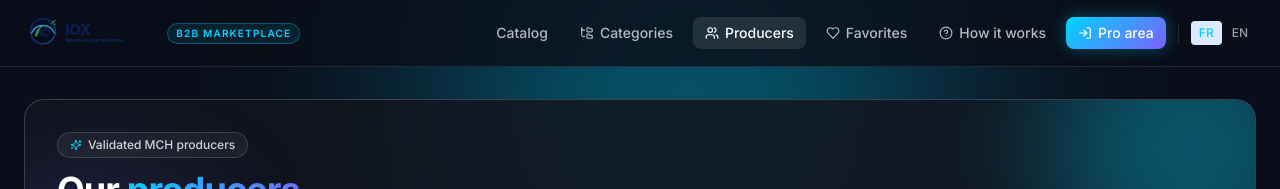
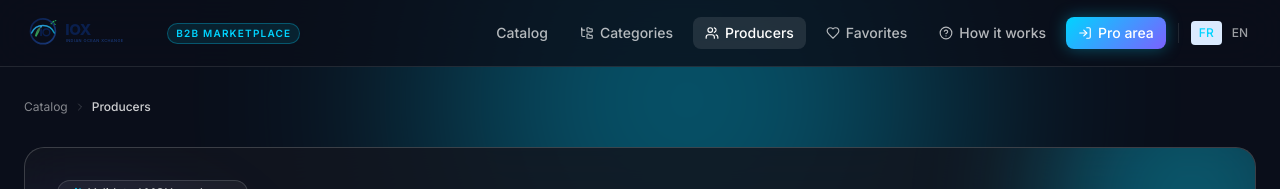
Before and after one commit to capnumerique976-cmyk/iox, a Next.js app in the folder apps/frontend/: page /marketplace/sellers in a window 1280 px wide. Shown: the top 189 px of the page. Built offline with nearby package versions, Linux system fonts and the light colour scheme; no server answers.

Commit message:
feat(ux): BREADCRUMBS-SHARE — add breadcrumbs + share button across marketplace
- Sellers index: breadcrumb (Catalogue > Producteurs)
- Seller detail: ShareButton for social sharing
- How it works: breadcrumb (Catalogue > Comment ça marche)

Co-Authored-By: Claude Opus 4.7 <noreply@anthropic.com>

```diff
--- a/apps/frontend/src/app/marketplace/how-it-works/page.tsx
+++ b/apps/frontend/src/app/marketplace/how-it-works/page.tsx
@@ -1,6 +1,6 @@
 import type { Metadata } from 'next';
 import Link from 'next/link';
-import { Search, MessageSquare, Handshake, ShieldCheck, ArrowRight, CheckCircle2 } from 'lucide-react';
+import { ChevronRight, Search, MessageSquare, Handshake, ShieldCheck, ArrowRight, CheckCircle2 } from 'lucide-react';
 import { getTranslations } from 'next-intl/server';
 
 export const metadata: Metadata = {
@@ -24,9 +24,20 @@ const STEP_COLORS = [
  */
 export default async function HowItWorksPage() {
   const t = await getTranslations('howItWorks');
+  const tNav = await getTranslations('nav');
+  const tCommon = await getTranslations('common');
 
   return (
     <div className="mx-auto max-w-4xl space-y-12 px-4 py-8">
+      {/* Breadcrumb */}
+      <nav aria-label={tCommon('breadcrumb.label')} className="flex items-center gap-1.5 text-xs text-white/50">
+        <Link href="/marketplace" className="transition-colors hover:text-[#00D4FF]">
+          {tNav('catalog')}
+        </Link>
+        <ChevronRight className="h-3 w-3 text-white/20" aria-hidden />
+        <span className="font-medium text-white/80">{tNav('howItWorks')}</span>
+      </nav>
+
       {/* Hero */}
       <header className="text-center">
         <h1 className="text-3xl font-bold tracking-tight text-white sm:text-4xl">
--- a/apps/frontend/src/app/marketplace/sellers/[slug]/page.tsx
+++ b/apps/frontend/src/app/marketplace/sellers/[slug]/page.tsx
@@ -6,6 +6,7 @@ import { getTranslations } from 'next-intl/server';
 import { fetchSellerBySlug } from '@/lib/marketplace/api';
 import { ReadinessBadge } from '@/components/marketplace/ReadinessBadge';
 import { CertificationBadgeList } from '@/components/marketplace/CertificationBadgeList';
+import { ShareButton } from '@/components/marketplace/ShareButton';
 
 export const dynamic = 'force-dynamic';
 
@@ -145,6 +146,10 @@ export default async function SellerPage({ params }: PageProps) {
                 <Package className="h-3 w-3" aria-hidden />
                 {t('productsCount', { count: seller.products.length })}
               </span>
+            </div>
+            {/* Share button */}
+            <div className="mt-3 sm:mt-0 sm:ml-auto sm:self-start">
+              <ShareButton title={seller.publicDisplayName} />
             </div>
           </div>
         </div>
--- a/apps/frontend/src/app/marketplace/sellers/page.tsx
+++ b/apps/frontend/src/app/marketplace/sellers/page.tsx
@@ -1,4 +1,5 @@
-import { Sparkles, Users } from 'lucide-react';
+import Link from 'next/link';
+import { ChevronRight, Sparkles, Users } from 'lucide-react';
 import { getTranslations } from 'next-intl/server';
 import { fetchSellers } from '@/lib/marketplace/api';
 import { SellerCard } from '@/components/marketplace/SellerCard';
@@ -31,8 +32,20 @@ export default async function SellersPage({ searchParams }: PageProps) {
     ? t('totalCount', { count: res.meta.total })
     : t('loading');
 
+  const tNav = await getTranslations('nav');
+  const tCommon = await getTranslations('common');
+
   return (
     <div className="space-y-6 sm:space-y-8">
+      {/* Breadcrumb */}
+      <nav aria-label={tCommon('breadcrumb.label')} className="flex items-center gap-1.5 text-xs text-white/50">
+        <Link href="/marketplace" className="transition-colors hover:text-[#00D4FF]">
+          {tNav('catalog')}
+        </Link>
+        <ChevronRight className="h-3 w-3 text-white/20" aria-hidden />
+        <span className="font-medium text-white/80">{tNav('sellers')}</span>
+      </nav>
+
       {/* Hero — dark-premium neon, aligné avec /marketplace */}
       <section className="iox-glass-strong relative overflow-hidden rounded-2xl p-5 text-white sm:p-8">
         <div
```
